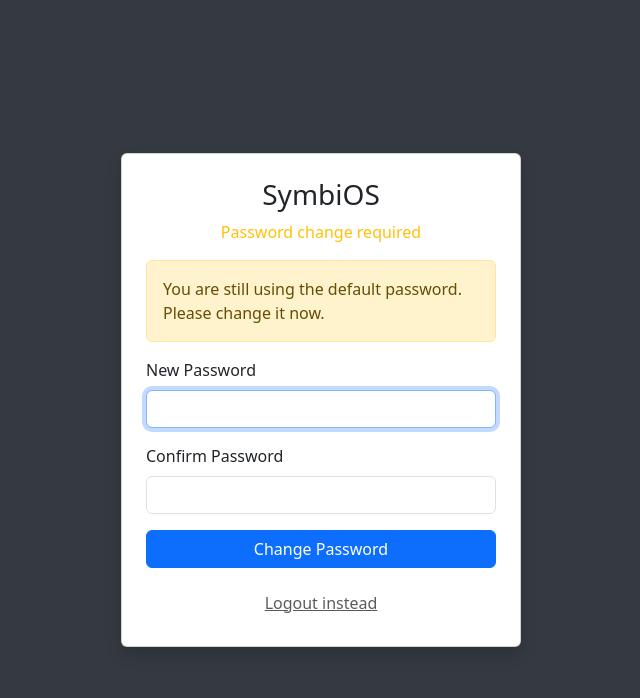
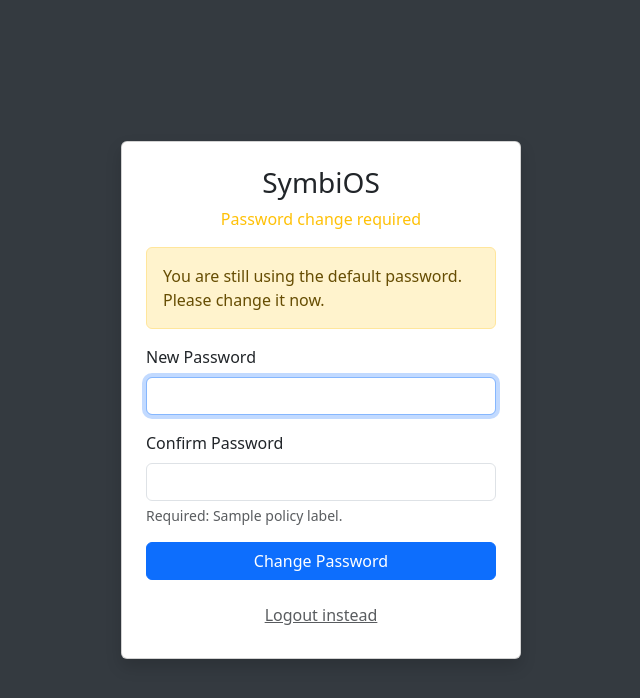
Before and after one commit to egabosh/SymbiOS, a Django app: template webui/main/templates/main/change_password.html in a window 1280 px wide. Shown: the top 698 px of the page, without its empty margins (319-959 px from the left). Run offline with Django 4.2, Linux system fonts and the light colour scheme; the template is opened without the code that fills it: most values are stand-ins (such as "Sample title", 1, 10 or a date in 2020); some libraries are stand-ins or nearby versions.

Commit message:
webui: show exec-form errors on standalone pages, surface password policy
showAlert() in exec-modal.js inserted alerts into '.col.py-3', an element
that only exists in base.html. On the standalone change-password page the
container lookup failed and every error of a data-exec form was silently
dropped, so a rejected password change only showed up as a bare
"400 (Bad Request)" in the browser console.

Fall back to a dedicated alert host injected at the top of the body when
there is no content column, and style it in custom.css.

A fresh install has no 'password_policy' in inventory.yml, so the default
'medium' applies (min. 10 characters, letters + digits + special). The
form claimed minlength="8" and stated no requirements at all. Take the
minimum length from the active policy, render the policy label as a hint,
and load bootstrap-icons on the standalone page (exec-modal.js uses 'bi'
icons for the modal status and the alerts).

Bump the static cache-buster to v=6.

```diff
--- a/webui/main/static/css/custom.css
+++ b/webui/main/static/css/custom.css
@@ -460,6 +460,23 @@
   min-height: 100vh;
 }
 
+/* Fallback alert host for pages without a '.col.py-3' content column
+   (standalone pages). Injected by exec-modal.js showAlert(). */
+.exec-alert-host {
+  position: fixed;
+  top: 0;
+  left: 0;
+  right: 0;
+  z-index: 1080;
+  max-width: 640px;
+  margin: 0 auto;
+  padding: 0.75rem;
+  pointer-events: none;
+}
+.exec-alert-host > * {
+  pointer-events: auto;
+}
+
 /* DNS settings status areas */
 #host-status, #api-key-status {
   min-height: 1.5em;
--- a/webui/main/static/main/exec-modal.js
+++ b/webui/main/static/main/exec-modal.js
@@ -251,12 +251,29 @@ Also intercepts all forms with data-exec="true" attribute:
       });
   });
 
+  /* Resolve the element alerts are inserted into.
+     Pages extending base.html have a '.col.py-3' content column. Standalone
+     pages (change password, service detail, file manager) load this script
+     without that column, so a dedicated host is injected at the top of the
+     body - without it, every error of a data-exec form was silently dropped. */
+  function alertHost() {
+    var host = document.querySelector('.col.py-3');
+    if (host) return host;
+    host = document.getElementById('execAlertHost');
+    if (!host) {
+      host = document.createElement('div');
+      host.id = 'execAlertHost';
+      host.className = 'exec-alert-host';
+      document.body.insertBefore(host, document.body.firstChild);
+    }
+    return host;
+  }
+
   /* Show a dismissible Bootstrap alert at the top of the content area.
      opts.link + opts.link_text optionally append an anchor to the page
      where the reported problem can be fixed. */
   function showAlert(message, type, opts) {
-    var container = document.querySelector('.col.py-3');
-    if (!container) return;
+    var container = alertHost();
     var icons = { success: 'check-circle-fill', danger: 'exclamation-triangle-fill', warning: 'info-circle-fill', info: 'info-circle-fill' };
     var text = '<span>' + escapeHtml(message);
     if (opts && opts.link) {
--- a/webui/main/templates/main/base.html
+++ b/webui/main/templates/main/base.html
@@ -7,7 +7,7 @@
     <meta name="viewport" content="width=device-width, initial-scale=1">
     <link href="https://cdn.jsdelivr.net/npm/bootstrap@5.3.0/dist/css/bootstrap.min.css" rel="stylesheet">
     <link href="https://cdn.jsdelivr.net/npm/bootstrap-icons@1.10.0/font/bootstrap-icons.css" rel="stylesheet">
-    <link href="{% static 'css/custom.css' %}?v=5" rel="stylesheet">
+    <link href="{% static 'css/custom.css' %}?v=6" rel="stylesheet">
 </head>
 <body>
     <nav class="navbar navbar-expand-lg navbar-dark bg-dark">
@@ -159,7 +159,7 @@
       </div>
     </div>
 
-    <script src="{% static 'main/exec-modal.js' %}?v=5"></script>
+    <script src="{% static 'main/exec-modal.js' %}?v=6"></script>
     {% block scripts %}{% endblock %}
 
 </body>
--- a/webui/main/templates/main/change_password.html
+++ b/webui/main/templates/main/change_password.html
@@ -6,7 +6,8 @@
     <meta name="viewport" content="width=device-width, initial-scale=1.0">
     <title>Change Password - SymbiOS</title>
     <link href="https://cdn.jsdelivr.net/npm/bootstrap@5.3.0/dist/css/bootstrap.min.css" rel="stylesheet">
-    <link rel="stylesheet" href="{% static 'css/custom.css' %}?v=2">
+    <link href="https://cdn.jsdelivr.net/npm/bootstrap-icons@1.10.0/font/bootstrap-icons.css" rel="stylesheet">
+    <link rel="stylesheet" href="{% static 'css/custom.css' %}?v=6">
 </head>
 <body class="standalone-page">
     <div class="card shadow" style="max-width:400px;width:100%">
@@ -29,12 +30,13 @@
             <form method="post" data-exec="true">
                 {% csrf_token %}
                 <div class="mb-3">
-                    <label class="form-label">New Password</label>
-                    <input type="password" name="new_password" class="form-control" required autofocus minlength="8">
+                    <label class="form-label" for="id_new_password">New Password</label>
+                    <input type="password" name="new_password" id="id_new_password" class="form-control" required autofocus minlength="{{ min_length }}">
                 </div>
                 <div class="mb-3">
-                    <label class="form-label">Confirm Password</label>
-                    <input type="password" name="confirm_password" class="form-control" required minlength="8">
+                    <label class="form-label" for="id_confirm_password">Confirm Password</label>
+                    <input type="password" name="confirm_password" id="id_confirm_password" class="form-control" required minlength="{{ min_length }}">
+                    <div class="form-text">Required: {{ policy_label }}.</div>
                 </div>
                 <button type="submit" class="btn btn-primary w-100">Change Password</button>
             </form>
@@ -88,6 +90,6 @@
       return '';
     }
     </script>
-    <script src="{% static 'main/exec-modal.js' %}"></script>
+    <script src="{% static 'main/exec-modal.js' %}?v=6"></script>
 </body>
 </html>
```
Also changed, not shown: webui/main/views_change_password.py (+13 -2 lines).
